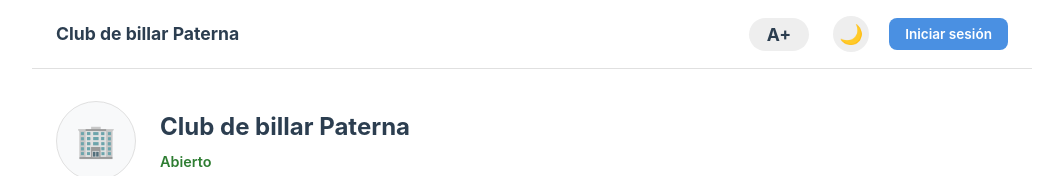
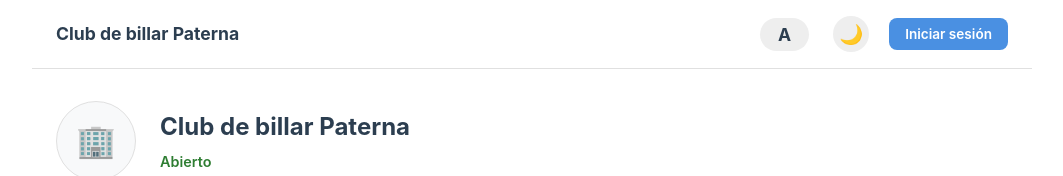
Before and after one commit to Esterfrndz/club-de-billar, a React (Vite) app: page / in a window 1280 px wide. Shown: the top 176 px of the page, without its empty margins (108-1171 px from the left). Built offline with nearby package versions, Linux system fonts and the light colour scheme; no server answers; the database is empty.

Commit message:
style: cambiar texto de botón de accesibilidad a 'A'

```diff
--- a/src/App.jsx
+++ b/src/App.jsx
@@ -139,7 +139,7 @@ function App() {
                             onClick={() => setIsLargeFont(!isLargeFont)}
                             title={isLargeFont ? "Tamaño de letra normal" : "Aumentar tamaño de letra"}
                         >
-                            A+
+                            A
                         </button>
                     </div>
                     <button
```
